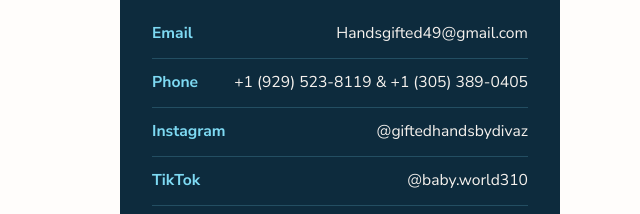
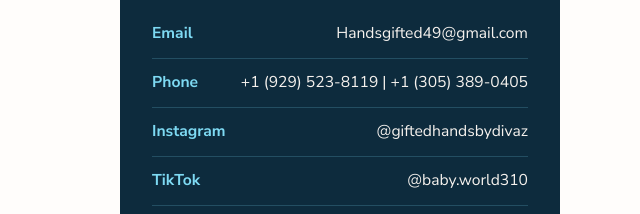
Before and after one commit to GiftedHandsByDivaz/-, a plain HTML site: page index.html in a window 1280 px wide. Shown: the part 2927-3141 px from the top of the page, 640-1280 px from the left. Drawn offline with Linux system fonts and the light colour scheme.

Commit message:
Update index.html

```diff
--- a/index.html
+++ b/index.html
@@ -143,7 +143,7 @@
             <h3>Contact Gifted Hands</h3>
             <dl>
               <div><dt>Email</dt><dd><a href="mailto:Handsgifted49@gmail.com">Handsgifted49@gmail.com</a></dd></div>
-              <div><dt>Phone</dt><dd>+1 (929) 523-8119 & +1 (305) 389-0405</dd></div>
+              <div><dt>Phone</dt><dd>+1 (929) 523-8119 | +1 (305) 389-0405</dd></div>
               <div><dt>Instagram</dt><dd>@giftedhandsbydivaz</dd></div>
               <div><dt>TikTok</dt><dd>@baby.world310</dd></div>
               <div><dt>Hours</dt><dd>Mon–Sat, 8am–8pm</dd></div>
```
